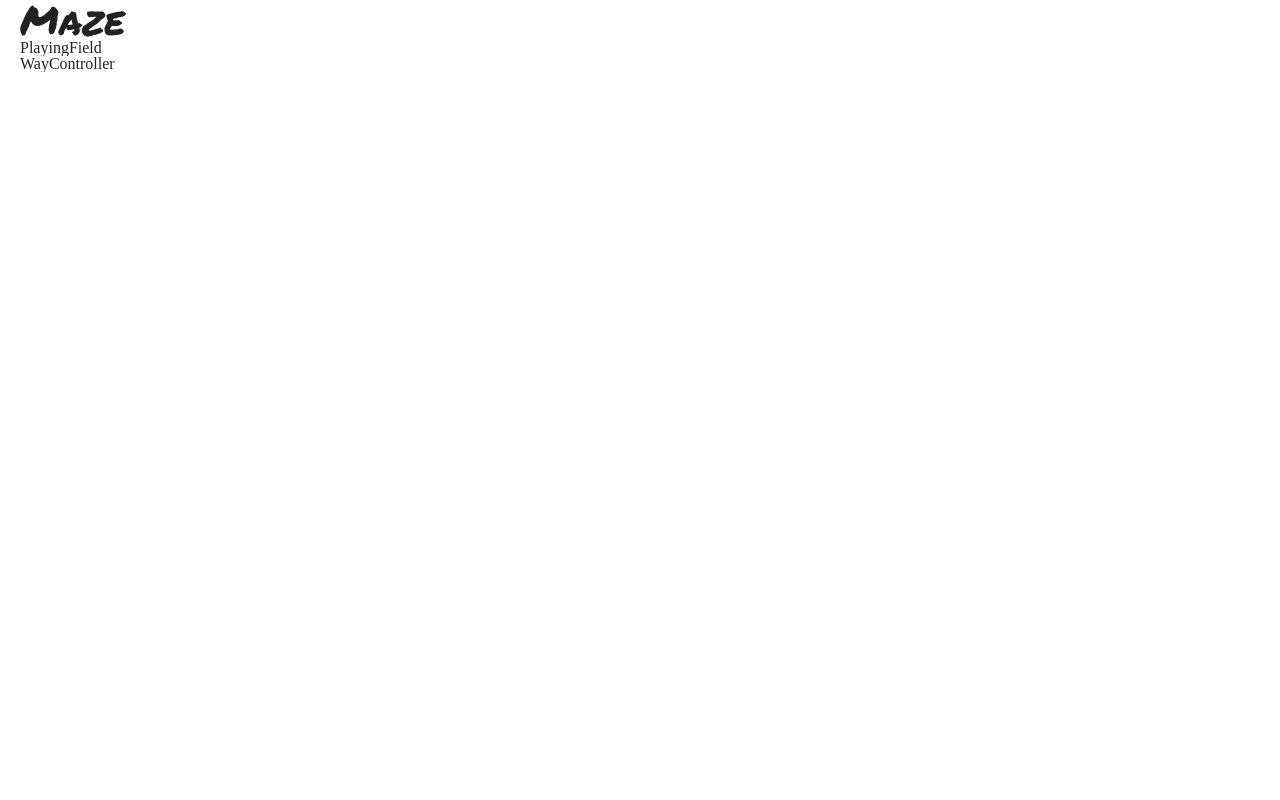
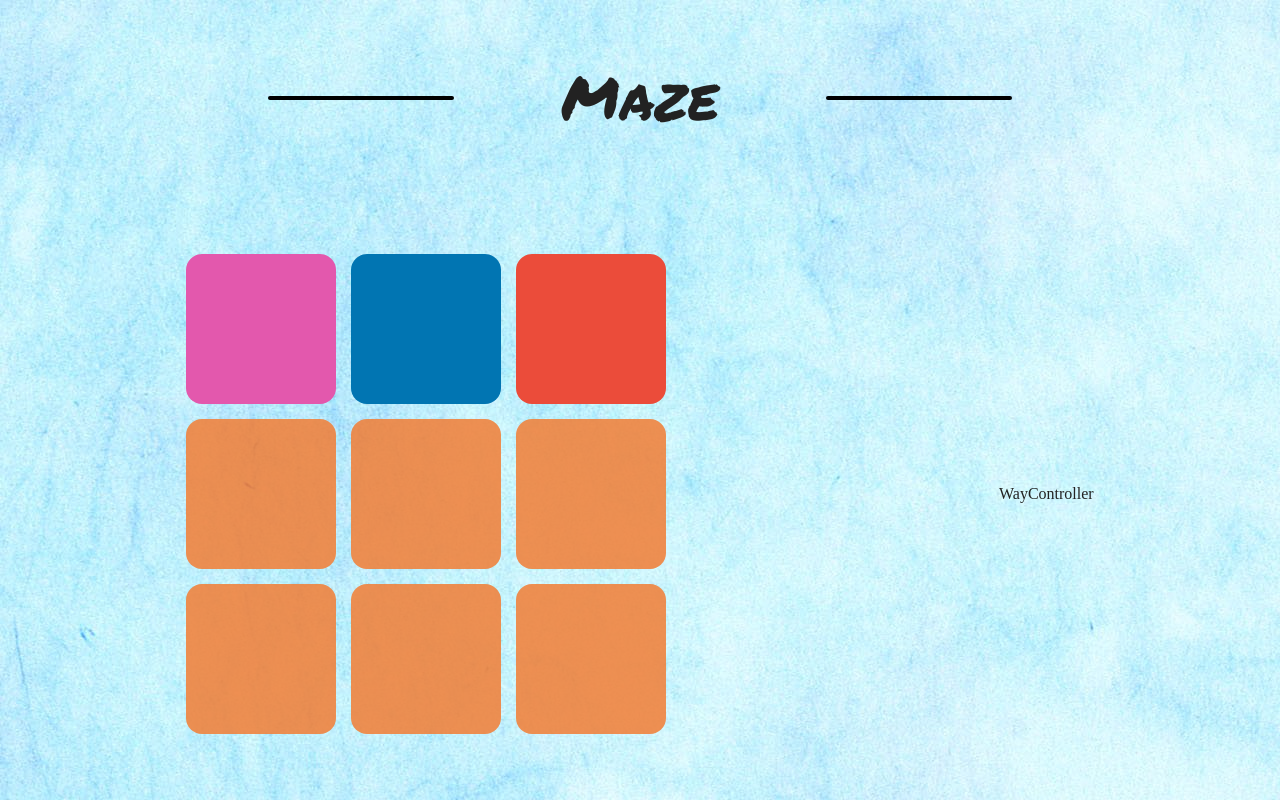
Before and after one commit to Dan-Viduykov/maze-game, a React (Create React App) app: page / in a window 1280 px wide. Built offline with nearby package versions, Linux system fonts and the light colour scheme.

Commit message:
add game field

```diff
--- a/src/App.module.scss
+++ b/src/App.module.scss
@@ -0,0 +1,34 @@
+@import './scss/vars';
+
+.app {
+    min-height: 100vh;
+    display: flex;
+    flex-direction: column;
+    justify-content: center;
+    background: url('./assets/bc.jpg');
+    overflow: hidden;
+
+    &__header {
+        margin-bottom: 10%;
+    }
+
+    &__main {
+    }
+
+    &__container {
+        display: flex;
+        justify-content: space-around;
+        align-items: center;
+
+        @media (max-width: 960px) {
+            flex-direction: column;
+            justify-content: space-between;
+        }
+    }
+
+    &__field {
+        @media (max-width: 960px) {
+            margin-bottom: 10%;
+        }
+    }
+}
--- a/src/App.tsx
+++ b/src/App.tsx
@@ -1,5 +1,6 @@
 import { FC } from "react";
 import styles from './App.module.scss';
+import Container from "./components/Container";
 import Header from "./components/Header";
 import PlayingField from "./components/PlayingField";
 import WayController from "./components/WayController";
@@ -7,10 +8,12 @@ import WayController from "./components/WayController";
 const App: FC = () => {
   return (
     <div className={styles.app}>
-      <Header />
+      <Header className={styles.app__header} />
       <main className={styles.app__main}>
-        <PlayingField />
-        <WayController />
+        <Container className={styles.app__container}>
+          <PlayingField className={styles.app__field} />
+          <WayController />
+        </Container>
       </main>
     </div>
   )
--- a/src/components/Container/Container.module.scss
+++ b/src/components/Container/Container.module.scss
@@ -2,6 +2,6 @@
 
 .container {
     max-width: 1240px;
+    padding: 0 15px;
     margin: 0 auto;
-    overflow: hidden;
 }
--- a/src/components/Header/Header.module.scss
+++ b/src/components/Header/Header.module.scss
@@ -6,7 +6,28 @@
     }
 
     &__title {
-        font-size: 40px;
+        text-align: center;
+        font-size: 60px;
         font-family: $permanent;
+        position: relative;
+
+        @media (max-width: 720px) {
+            font-size: 40px;
+        }
+
+        &::after,
+        &::before {
+            content: '';
+            display: block;
+            width: 15%;
+            height: 4px;
+            border-radius: 100px;
+            background-color: $black;
+            position: absolute;
+            top: 50%;
+        }
+
+        &::after { left: 65%;}
+        &::before { right: 65%;}
     }
 }
--- a/src/components/Header/Header.tsx
+++ b/src/components/Header/Header.tsx
@@ -2,9 +2,13 @@ import { FC } from "react";
 import Container from "../Container";
 import styles from "./Header.module.scss";
 
-const Header: FC = () => {
+interface HeaderProps {
+    className?: string;
+}
+
+const Header: FC<HeaderProps> = ({ className }) => {
     return (
-        <header className={styles.header}>
+        <header className={`${styles.header} ${className}`}>
             <Container className={styles.header__container}>
                 <h1 className={styles.header__title}>Maze</h1>
             </Container>
--- a/src/components/PlayingField/PlayingField.module.scss
+++ b/src/components/PlayingField/PlayingField.module.scss
@@ -1,7 +1,25 @@
 @import '../../scss/vars';
 
 .field {
-    &__container {
 
+    &__list {
+        width: 100%;
+        display: grid;
+        justify-content: center;
+        grid-template: repeat(3, 150px) / repeat(3, 150px);
+        gap: 15px;
+
+        @media (max-width: 960px) { grid-template: repeat(3, 120px) / repeat(3, 120px); }
+        @media (max-width: 720px) { grid-template: repeat(3, 100px) / repeat(3, 100px); }
+        @media (max-width: 540px) { grid-template: repeat(3, 80px) / repeat(3, 80px); }
+    }
+
+    &__item {
+        border-radius: 16px;
+        background-color: $orange;
+
+        &_start { background-color: $violet; }
+        &_finish { background-color: $blue; }
+        &_wrong { background-color: $red; }
     }
 }
--- a/src/components/PlayingField/PlayingField.tsx
+++ b/src/components/PlayingField/PlayingField.tsx
@@ -1,13 +1,29 @@
 import { FC } from "react";
-import Container from "../Container";
 import styles from "./PlayingField.module.scss";
 
-const PlayingField: FC = () => {
+interface PlayingFieldProps {
+    className?: string;
+}
+
+const PlayingField: FC<PlayingFieldProps> = ({ className }) => {
+
+    const start = styles.field__item_start;
+    const finish = styles.field__item_finish;
+    const wrong = styles.field__item_wrong;
+
     return (
-        <div className={styles.field}>
-            <Container className={styles.field__container}>
-                PlayingField
-            </Container>
+        <div className={`${styles.field} ${className}`}>
+            <ul className={styles.field__list}>
+                <li className={`${styles.field__item} ${start}`} />
+                <li className={`${styles.field__item} ${finish}`} />
+                <li className={`${styles.field__item} ${wrong}`} />
+                <li className={`${styles.field__item} ${null}`} />
+                <li className={`${styles.field__item} ${null}`} />
+                <li className={`${styles.field__item} ${null}`} />
+                <li className={`${styles.field__item} ${null}`} />
+                <li className={`${styles.field__item} ${null}`} />
+                <li className={`${styles.field__item} ${null}`} />
+            </ul>
         </div>
     )
 }
--- a/src/components/WayController/WayController.module.scss
+++ b/src/components/WayController/WayController.module.scss
@@ -1,7 +1,4 @@
 @import '../../scss/vars';
 
 .way {
-    &__container {
-
-    }
 }
--- a/src/components/WayController/WayController.tsx
+++ b/src/components/WayController/WayController.tsx
@@ -1,13 +1,10 @@
 import { FC } from "react";
-import Container from "../Container";
 import styles from "./WayController.module.scss";
 
 const WayController: FC = () => {
     return (
         <div className={styles.way}>
-            <Container className={styles.way__container}>
-                WayController
-            </Container>
+            WayController
         </div>
     )
 }
--- a/src/scss/_vars.scss
+++ b/src/scss/_vars.scss
@@ -2,5 +2,9 @@
 
 $black: #000;
 $white: #fff;
+$orange: #f27f38dd;
+$violet: #E358AD;
+$blue: #0175B2;
+$red: #eb4c3a;
 
 $permanent: 'Permanent Marker', cursive;
```
Also changed, not shown: src/assets/bc.jpg (added).
